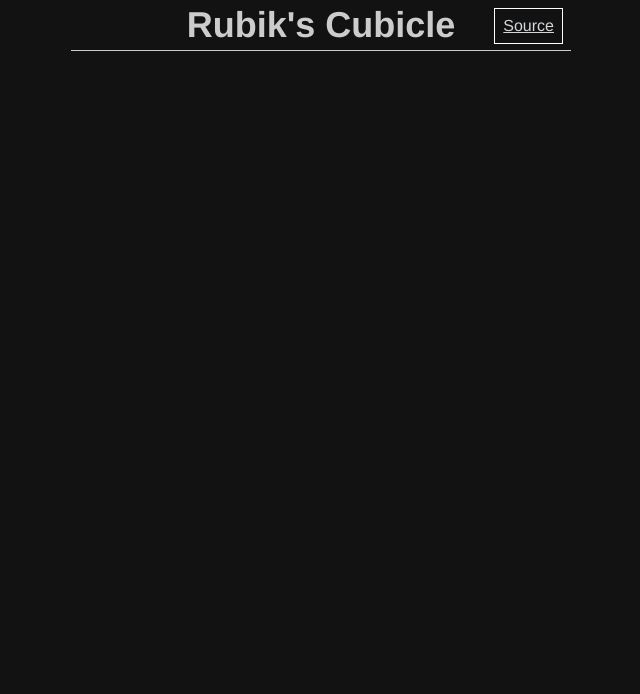
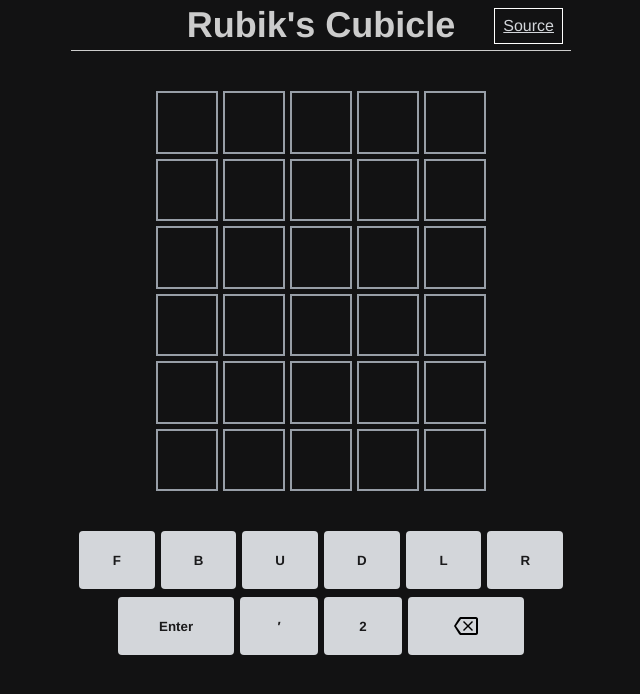
Before and after one commit to musakui/rubiks-cubicle, a Vue app: page / in a window 1280 px wide. Shown: the top 694 px of the page, without its empty margins (319-959 px from the left). Built offline with nearby package versions, Linux system fonts and the light colour scheme.

Commit message:
add board

```diff
--- a/src/App.vue
+++ b/src/App.vue
@@ -1,11 +1,124 @@
 <template>
+  <Transition>
+    <div class="message" v-if="state.message">{{ state.message }}</div>
+  </Transition>
   <header>
     <h1>Rubik's Cubicle</h1>
     <a id="source" href="https://github.com/musakui/rubiks-cubicle" target="_blank" >Source</a>
   </header>
+  <div id="board">
+    <div v-for="(row, i) in board" :class="[
+      'row',
+      state.shake === i && 'shake',
+      state.done && state.cur === i && 'jump'
+    ]">
+      <LetterTile v-for="(tile, j) in row" v-bind="tile" :index="j" />
+    </div>
+  </div>
+  <div id="keyboard">
+    <div class="krow" v-for="(row, i) in keyboard">
+      <div class="spacer" v-if="i === 1"></div>
+      <button v-for="key in row" :class="[key.length > 1 && 'big']" @click="onKeyup({ key })">
+        <span v-if="key !== 'Backspace'">{{ key }}</span>
+        <svg v-else xmlns="http://www.w3.org/2000/svg" viewBox="0 0 24 24" height="24" width="24">
+          <path :d="backspacePath" />
+        </svg>
+      </button>
+      <div class="spacer" v-if="i === 1"></div>
+    </div>
+  </div>
 </template>
 
 <script setup>
+import LetterTile from './Tile.vue'
+import { reactive, onUnmounted } from 'vue'
+import { LETTERS, millis, range, dayIndex, answerChecker, getMoves } from './utils.js'
+
+let allowInput = true
+
+const keyboard = [LETTERS, ['Enter', '′', '2', 'Backspace']]
+const successMessages = ['Genius', 'Magnificent', 'Impressive', 'Splendid', 'Great', 'Phew']
+const backspacePath = `m22 3h-15c-1 0-1 0-2 1l-5 8 5 8c1 1 1 1 2 1h15c1 0 2-1 2-2v-14c0-1-1-2-2-2z
+m0 16h-15l-5-7 5-7h15v14zm-12-2 4-4 4 4 1-1-4-4 4-4-1-1-4 4-4-4-1 1 4 4-4 4z`
+
+const answer = getMoves(window.location.search.slice(1) || dayIndex)
+const checker = answerChecker(answer)
+
+const board = reactive(range(6, () => range(5, () => ({ letter: '', mod: '', state: 0 }))))
+const state = reactive({
+  cur: 0,
+  shake: -1,
+  done: false,
+  message: '',
+})
+
+const modTile = (mod) => {
+  for (const tile of [...board[state.cur]].reverse()) {
+    if (!tile.letter) continue
+    if (mod) {
+      tile.mod = mod
+    } else {
+      tile.mod = ''
+      tile.letter = ''
+    }
+    break
+  }
+}
+
+const submit = async () => {
+  const current = board[state.cur]
+
+  if (!current.every((t) => t.letter)) {
+    allowInput = false
+    state.shake = state.cur
+    await millis(1000)
+    allowInput = true
+    state.shake = -1
+    return
+  }
+
+  allowInput = false
+  const correct = checker(current)
+  await millis(1500)
+
+  if (correct) {
+    state.message = successMessages[state.cur]
+    state.done = true
+  } else if (state.cur < 5) {
+    ++state.cur
+    allowInput = true
+  } else {
+    state.message = answer.map((t) => `${t.letter}${t.mod}`).join(' ')
+  }
+}
+
+const onKeyup = ({ key }) => {
+  if (!allowInput) return
+  switch (key) {
+    case 'Enter':
+      submit()
+      break
+    case 'Backspace':
+      modTile()
+      break
+    case '2':
+      modTile('²')
+      break
+    case '`': case '′': case "'":
+      modTile('′')
+      break
+    default:
+      if (!/^[bdflruBDFLRU]$/.test(key)) return
+      for (const tile of board[state.cur]) {
+        if (tile.letter) continue
+        tile.letter = key.toUpperCase()
+        return
+      }
+  }
+}
+
+window.addEventListener('keyup', onKeyup)
+onUnmounted(() => window.removeEventListener('keyup', onKeyup))
 </script>
 
 <style>
@@ -35,4 +148,109 @@
   padding: 0.5em;
   border: 1px solid white;
 }
+
+.message {
+  position: absolute;
+  left: 50%;
+  top: 80px;
+  color: #fff;
+  background-color: rgba(0, 0, 0, 0.85);
+  padding: 16px 20px;
+  z-index: 2;
+  border-radius: 4px;
+  transform: translateX(-50%);
+  transition: opacity 0.3s ease-out;
+  font-weight: 600;
+}
+.message.v-leave-to {
+  opacity: 0;
+}
+
+#board {
+  display: grid;
+  grid-template-rows: repeat(6, 1fr);
+  grid-gap: 5px;
+  padding: 10px;
+  box-sizing: border-box;
+  --height: min(420px, calc(var(--vh, 100vh) - 310px));
+  height: var(--height);
+  width: min(350px, calc(var(--height) / 6 * 5));
+  margin: 0px auto;
+}
+
+.row {
+  display: grid;
+  grid-template-columns: repeat(5, 1fr);
+  grid-gap: 5px;
+}
+
+.shake {
+  animation: shake 0.5s;
+}
+
+@keyframes shake {
+   0% { transform: translate(1px); }
+  10% { transform: translate(-2px); }
+  20% { transform: translate(2px); }
+  30% { transform: translate(-2px); }
+  40% { transform: translate(2px); }
+  50% { transform: translate(-2px); }
+  60% { transform: translate(2px); }
+  70% { transform: translate(-2px); }
+  80% { transform: translate(2px); }
+  90% { transform: translate(-2px); }
+  99% { transform: translate(1px); }
+}
+
+.jump .tile .back {
+  animation: jump 0.5s;
+}
+
+@keyframes jump {
+   0% { transform: translateY(0px); }
+  20% { transform: translateY(5px); }
+  60% { transform: translateY(-25px); }
+  90% { transform: translateY(3px); }
+  99% { transform: translateY(0px); }
+}
+
+#keyboard {
+  margin: 30px 8px 0;
+  user-select: none;
+}
+
+.krow {
+  display: flex;
+  width: 100%;
+  margin: 0 auto 8px;
+  touch-action: manipulation;
+}
+.spacer {
+  flex: 0.5;
+}
+button {
+  font-family: inherit;
+  font-weight: bold;
+  border: 0;
+  padding: 0;
+  margin: 0 6px 0 0;
+  height: 58px;
+  border-radius: 4px;
+  cursor: pointer;
+  user-select: none;
+  background-color: #d3d6da;
+  color: #1a1a1b;
+  flex: 1;
+  display: flex;
+  justify-content: center;
+  align-items: center;
+  -webkit-tap-highlight-color: rgba(0, 0, 0, 0.3);
+  transition: all 0.2s 1.5s;
+}
+button:last-of-type {
+  margin: 0;
+}
+button.big {
+  flex: 1.5;
+}
 </style>
--- /dev/null
+++ b/src/Tile.vue
@@ -0,0 +1,93 @@
+<template>
+  <div :class="['tile', letter && 'filled', state && 'revealed']">
+    <div class="front" :style="{ transitionDelay }">
+      {{ letter }}{{ mod }}
+    </div>
+    <div :class="['back', backClasses[state]]" :style="{ animationDelay, transitionDelay }" >
+      {{ letter }}{{ mod }}
+    </div>
+  </div>
+</template>
+
+<script setup>
+const props = defineProps({
+  index: Number,
+  state: Number,
+  letter: String,
+  mod: String,
+})
+const animationDelay =  `${props.index * 100}ms`
+const transitionDelay =  `${props.index * 300}ms`
+const backClasses = ['', 'absent', 'present', 'gmod', 'correct']
+</script>
+
+<style>
+.correct {
+  background-color: #6aaa64 !important;
+}
+
+.present {
+  background-color: #c9b458 !important;
+}
+
+.gmod {
+  background-color: #0f52e4 !important;
+}
+
+.absent {
+  background-color: #787c7e !important;
+}
+
+.tile {
+  width: 100%;
+  font-size: 2rem;
+  line-height: 2rem;
+  font-weight: bold;
+  vertical-align: middle;
+  user-select: none;
+  position: relative;
+}
+.tile.filled {
+  animation: zoom 0.2s;
+}
+.tile .front,
+.tile .back {
+  box-sizing: border-box;
+  display: inline-flex;
+  justify-content: center;
+  align-items: center;
+  position: absolute;
+  top: 0;
+  left: 0;
+  width: 100%;
+  height: 100%;
+  transition: transform 0.6s;
+  backface-visibility: hidden;
+  -webkit-backface-visibility: hidden;
+}
+.tile .front {
+  border: 2px solid #979ea7;
+}
+.tile.filled .front {
+  border-color: #999;
+}
+.tile .back {
+  transform: rotateX(180deg);
+}
+
+.tile.revealed .front {
+  transform: rotateX(180deg);
+}
+.tile.revealed .back {
+  transform: rotateX(0deg);
+}
+
+@keyframes zoom {
+  0% { transform: scale(1.1); }
+  100% { transform: scale(1); }
+}
+
+@media (max-height: 680px) {
+  .tile { font-size: 3vh; }
+}
+</style>
--- /dev/null
+++ b/src/utils.js
@@ -0,0 +1,72 @@
+const epoch = new Date('February 14, 2022 00:00:00').valueOf()
+
+const int32 = 2 ** 32
+const mulberry32 = (seed) => () => {
+  let t = seed += 0x6D2B79F5
+  t = Math.imul(t ^ t >>> 15, t | 1)
+  t ^= t + Math.imul(t ^ t >>> 7, t | 61)
+  return ((t ^ t >>> 14) >>> 0) / int32
+}
+
+const MODS = ['', '′', '²']
+export const LETTERS = [...'FBUDLR']
+
+export const range = (length, fn) => Array.from({ length }, fn)
+export const millis = (delay) => new Promise((resolve) => setTimeout(resolve, delay))
+export const dayIndex = Math.floor((Date.now() - epoch) / 86400000)
+
+export const getMoves = (seed) => {
+  const s = parseInt(seed)
+  const random = isNaN(s) ? Math.random : mulberry32(s)
+  const randInt = (max) => Math.floor(random() * max)
+  const randExcept = (n, max) => {
+    let r = n
+    while (r === n) { r = randInt(max) }
+    return r
+  }
+  const moves = []
+  let i, idx = null
+  for (i = 0; i < 5; ++i) {
+    idx = randExcept(idx, 6)
+    moves.push({ letter: LETTERS[idx], mod: MODS[randInt(3)] })
+  }
+  return moves
+}
+
+export const answerChecker = (answer) => {
+  const clone = () => JSON.parse(JSON.stringify(answer))
+  return (guess) => {
+    const trial = clone()
+
+    // first pass: mark fully correct ones
+    for (const [i, tile] of guess.entries()) {
+      if (trial[i].letter === tile.letter && trial[i].mod === tile.mod) {
+        tile.state = 4
+        trial[i] = {}
+      }
+    }
+
+    // 2nd pass: mark correct letter, wrong modifier
+    for (const [i, tile] of guess.entries()) {
+      if (tile.state) continue
+      if (trial[i].letter === tile.letter) {
+        tile.state = 3
+        trial[i].letter = ''
+      }
+    }
+
+    // 3nd pass: mark present or absent letter
+    for (const tile of guess) {
+      if (tile.state) continue
+      const found = trial.find((t) => t.letter === tile.letter)
+      if (found) {
+        tile.state = 2
+        found.letter = ''
+      } else {
+        tile.state = 1
+      }
+    }
+
+    return guess.every((tile) => tile.state === 4)
+  }
+}
```
